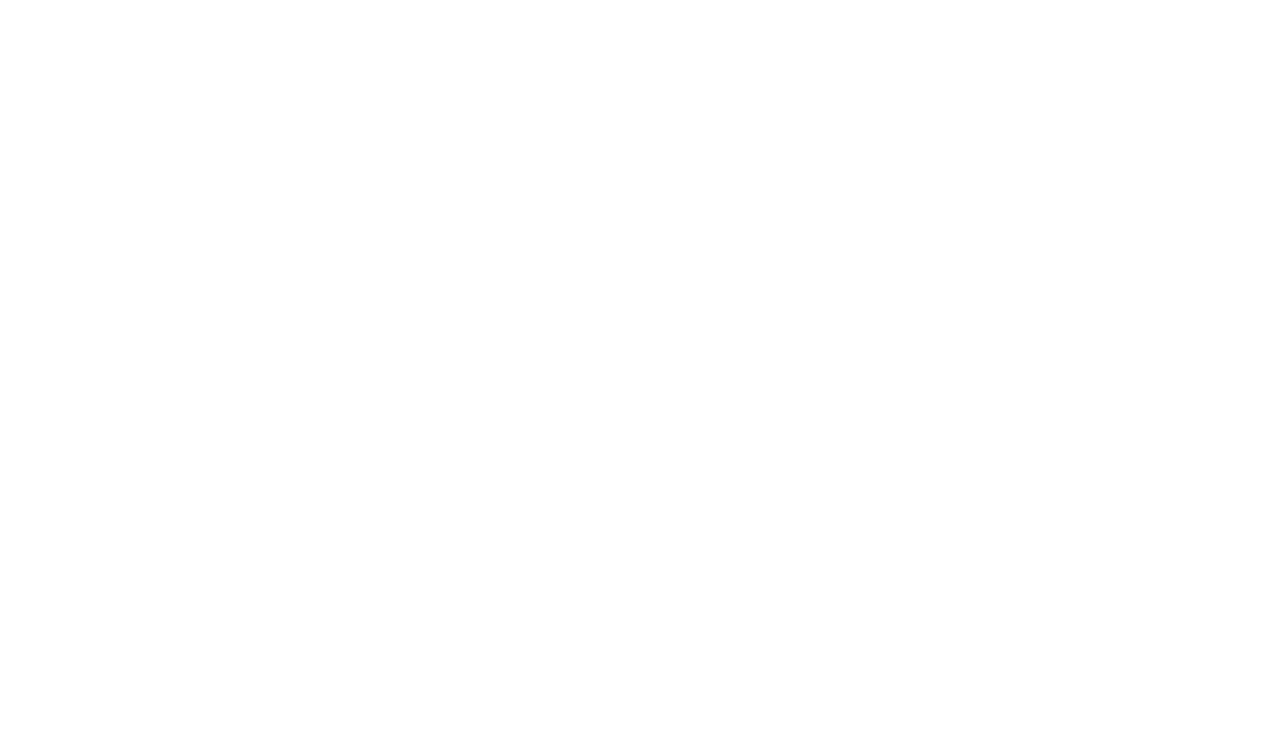
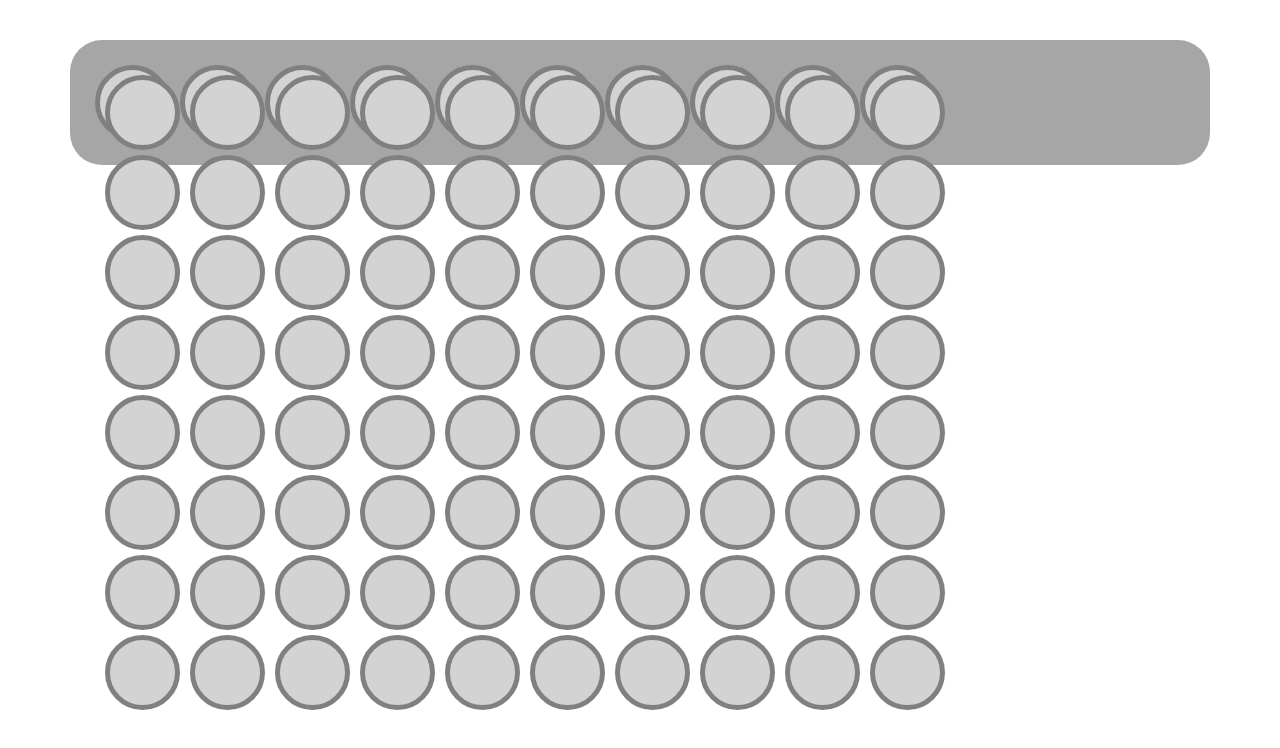
Before and after one commit to MaxPredathor/vue-connect4, a Vue app: page / in a window 1280 px wide. Shown: the top 748 px of the page. Built offline with nearby package versions, Linux system fonts and the light colour scheme.

Commit message:
disc creation

```diff
--- a/src/App.vue
+++ b/src/App.vue
@@ -1,7 +1,15 @@
 <template>
-  <div>
-
-  </div>
+  <main>
+    <div class="container">
+      <div class="row">
+        <div class="col-12 my-div d-flex flex-nowrap">
+          <div class="disc" v-for="disc in myArray">
+            <div class="disc" v-for="item in myArray[0]"></div>
+          </div>
+        </div>
+      </div>
+    </div>
+  </main>
 </template>
 
 <script>
@@ -34,5 +42,21 @@ import { store } from './assets/data/store'
 </script>
 
 <style lang="scss" scoped>
+.my-div{
+  width: 100%;
+  background-color: #a6a6a6;
+  border-radius: 2em;
+  margin: 40px 0;
+  padding: 20px;
+
+  .disc{
+    width: 75px;
+    height: 75px;
+    border-radius: 50%;
+    border: 5px solid grey;
+    background-color: lightgray;
+    margin: 5px;
+  }
+}
 
 </style>
```
